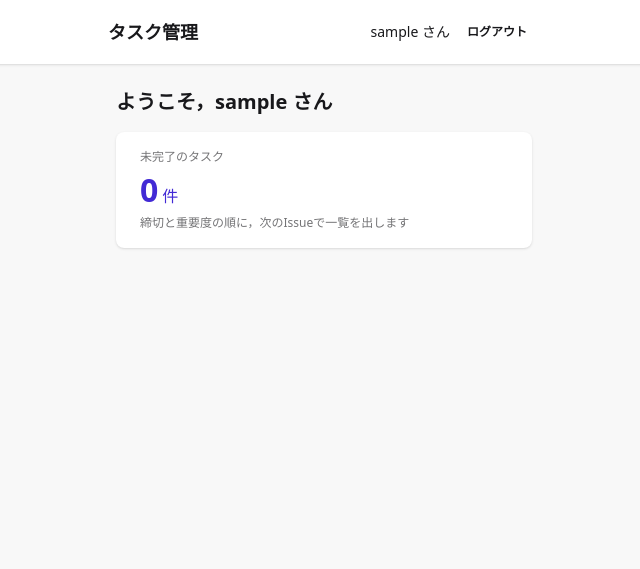
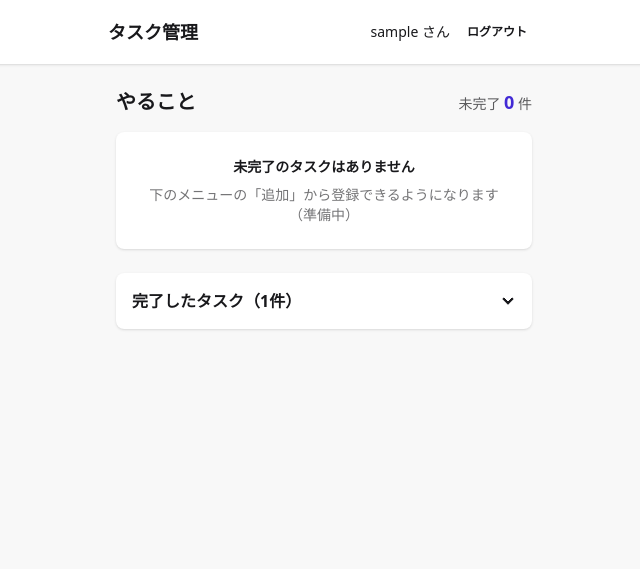
Before and after one commit to pika0220/study-task-manager, a Django app: page / in a window 1280 px wide. Shown: the top 569 px of the page, without its empty margins (316-956 px from the left). Run offline with Django 5.2, Linux system fonts and the light colour scheme; a user stored in the database is signed in; tables that the repository leaves empty hold one stand-in row (values such as "Sample post"); some libraries are stand-ins or nearby versions.

Commit message:
ホームにタスク一覧を表示する (#9)

```diff
--- a/tasks/models.py
+++ b/tasks/models.py
@@ -104,6 +104,25 @@ class Task(models.Model):
             self.done_at = None
         super().save(*args, **kwargs)
 
+    def due_status(self, now=None):
+        """締切の状態を返す。画面で色を変えるのに使う。
+
+        "overdue"：締切を過ぎた（未完了のとき）／"today"：今日が締切／
+        "soon"：3日以内／"later"：それより先／None：締切なし
+        """
+        if self.due_at is None:
+            return None
+        now = timezone.localtime(now or timezone.now())
+        due = timezone.localtime(self.due_at)
+        if not self.is_done and due < now:
+            return "overdue"
+        days = (due.date() - now.date()).days
+        if days <= 0:
+            return "today"
+        if days <= 3:
+            return "soon"
+        return "later"
+
     def progress(self):
         """子タスクのうち完了したものの割合（0～100）。子がなければ None。"""
         children = list(self.children.all())
--- /dev/null
+++ b/tasks/templates/tasks/_task_card.html
@@ -0,0 +1,43 @@
+{% comment %}
+  タスク1件のカード。使い方：{% include "tasks/_task_card.html" with task=task %}
+  重要度は「色」と「文字（高・中・低）」の両方で見せる（色だけだと見分けにくい人もいるため）。
+  importance の数字：3＝高、2＝中、1＝低
+{% endcomment %}
+<article class="card border-l-8 bg-base-100 shadow-sm
+  {% if task.importance == 3 %}border-error{% elif task.importance == 2 %}border-warning{% else %}border-base-300{% endif %}
+  {% if task.is_done %}opacity-60{% endif %}">
+  <div class="card-body gap-2 p-4">
+    <div class="flex items-start justify-between gap-2">
+      <h2 class="text-base font-bold {% if task.is_done %}line-through{% endif %}">{{ task.title }}</h2>
+      <span class="badge badge-sm shrink-0
+        {% if task.importance == 3 %}badge-error{% elif task.importance == 2 %}badge-warning{% else %}badge-ghost{% endif %}">
+        重要度 {{ task.get_importance_display }}
+      </span>
+    </div>
+
+    <div class="flex flex-wrap items-center gap-2 text-sm">
+      <span class="badge badge-outline badge-sm">{{ task.get_category_display }}</span>
+      {% if task.due_at %}
+        {% with status=task.due_status %}
+          {% if status == "overdue" %}
+            <span class="badge badge-error badge-sm">期限切れ</span>
+          {% elif status == "today" %}
+            <span class="badge badge-warning badge-sm">今日</span>
+          {% endif %}
+          <span>締切 {{ task.due_at|date:"n/j（D）H:i" }}</span>
+        {% endwith %}
+      {% else %}
+        <span class="text-base-content/50">締切なし</span>
+      {% endif %}
+    </div>
+
+    {% with total=task.children.all|length %}
+      {% if total %}
+        <div class="flex items-center gap-2 text-xs">
+          <progress class="progress progress-primary w-full" value="{{ task.progress }}" max="100"></progress>
+          <span class="shrink-0">子タスク {{ total }}件・{{ task.progress }}%</span>
+        </div>
+      {% endif %}
+    {% endwith %}
+  </div>
+</article>
--- a/tasks/templates/tasks/home.html
+++ b/tasks/templates/tasks/home.html
@@ -3,14 +3,34 @@
 {% block title %}ホーム{% endblock %}
 
 {% block content %}
-  <h1 class="mb-4 text-xl font-bold">ようこそ，{{ user.username }} さん</h1>
+  <div class="mb-4 flex items-end justify-between gap-2">
+    <h1 class="text-xl font-bold">やること</h1>
+    <span class="text-sm text-base-content/70">未完了 <span class="text-lg font-bold text-primary">{{ open_count }}</span> 件</span>
+  </div>
 
-  <!-- 数字をひと目で見せるカード（daisyUI の stat） -->
-  <div class="stats w-full bg-base-100 shadow-sm">
-    <div class="stat">
-      <div class="stat-title">未完了のタスク</div>
-      <div class="stat-value text-primary">{{ open_count }}<span class="ml-1 text-base font-normal">件</span></div>
-      <div class="stat-desc whitespace-normal">締切と重要度の順に，次のIssueで一覧を出します</div>
-    </div>
+  <!-- 未完了のタスク：重要度が高い順、締切が近い順 -->
+  <div class="flex flex-col gap-3">
+    {% for task in open_tasks %}
+      {% include "tasks/_task_card.html" with task=task %}
+    {% empty %}
+      <div class="card bg-base-100 shadow-sm">
+        <div class="card-body items-center text-center">
+          <p class="font-bold">未完了のタスクはありません</p>
+          <p class="text-sm text-base-content/60">下のメニューの「追加」から登録できるようになります（準備中）</p>
+        </div>
+      </div>
+    {% endfor %}
   </div>
+
+  <!-- 完了したタスク：ふだんは閉じておき、押すと開く -->
+  {% if done_tasks %}
+    <details class="collapse collapse-arrow mt-6 bg-base-100 shadow-sm">
+      <summary class="collapse-title font-bold">完了したタスク（{{ done_tasks|length }}件）</summary>
+      <div class="collapse-content flex flex-col gap-3">
+        {% for task in done_tasks %}
+          {% include "tasks/_task_card.html" with task=task %}
+        {% endfor %}
+      </div>
+    </details>
+  {% endif %}
 {% endblock %}
--- a/tasks/views.py
+++ b/tasks/views.py
@@ -4,6 +4,17 @@ from django.shortcuts import render
 
 @login_required  # ログインしていない人はログイン画面に送られる
 def home(request):
-    """ホーム画面（仮）。今はログインした人の名前と、未完了のタスクの数だけを出す。"""
-    open_count = request.user.tasks.filter(is_done=False).count()
-    return render(request, "tasks/home.html", {"open_count": open_count})
+    """ホーム画面。自分のタスクを、未完了と完了に分けてカードで並べる。"""
+    # 一番上の段（親のないタスク）だけを並べる。子タスクはカードの中で進み具合として見せる。
+    # prefetch_related：子タスクをまとめて1回で読み込み、カードごとにデータベースへ聞きに行かないようにする
+    tasks = request.user.tasks.filter(parent=None).prefetch_related("children")
+    # 並び順はモデルの Meta.ordering（未完了 → 重要度が高い → 締切が近い）のまま
+    open_tasks = [task for task in tasks if not task.is_done]
+    done_tasks = [task for task in tasks if task.is_done]
+    # 見出しの「未完了 ○件」は、並んでいるカードの数とそろえる（子タスクは数えない）
+    open_count = len(open_tasks)
+    return render(
+        request,
+        "tasks/home.html",
+        {"open_tasks": open_tasks, "done_tasks": done_tasks, "open_count": open_count},
+    )
```
Also changed, not shown: tasks/tests.py (+59 -0 lines).
